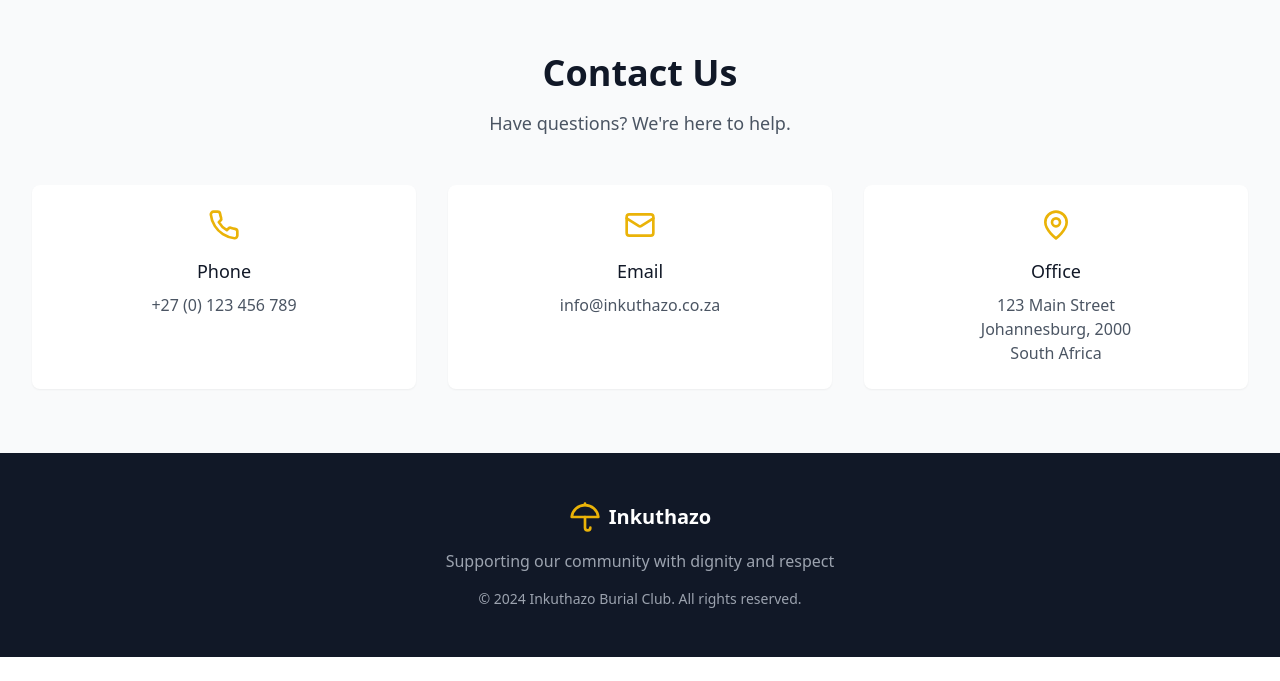
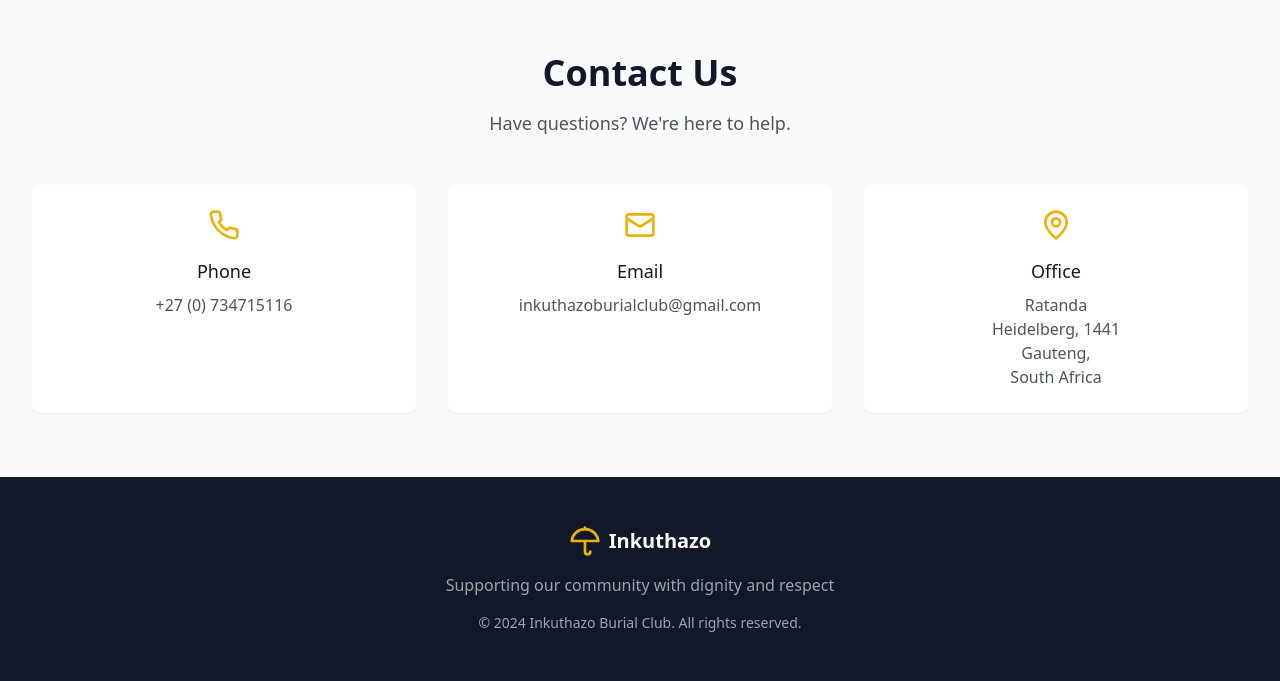
Before and after one commit to MokwatsiM/inkuthazo_website, a React (Create React App) app: page / in a window 1280 px wide. Shown: the part 2459-3140 px from the top of the page. Before the commit the page ends 3116 px from the top, so only its background shows below. Built offline with nearby package versions, Linux system fonts and the light colour scheme.

Commit message:
chore: update contact details

```diff
--- a/src/components/Contact.tsx
+++ b/src/components/Contact.tsx
@@ -18,21 +18,22 @@ export function Contact() {
           <div className="flex flex-col items-center p-6 bg-white rounded-lg shadow-sm">
             <Phone className="h-8 w-8 text-yellow-500" />
             <h3 className="mt-4 text-lg font-medium">Phone</h3>
-            <p className="mt-2 text-gray-600">+27 (0) 123 456 789</p>
+            <p className="mt-2 text-gray-600">+27 (0) 734715116</p>
           </div>
 
           <div className="flex flex-col items-center p-6 bg-white rounded-lg shadow-sm">
             <Mail className="h-8 w-8 text-yellow-500" />
             <h3 className="mt-4 text-lg font-medium">Email</h3>
-            <p className="mt-2 text-gray-600">info@inkuthazo.co.za</p>
+            <p className="mt-2 text-gray-600">inkuthazoburialclub@gmail.com</p>
           </div>
 
           <div className="flex flex-col items-center p-6 bg-white rounded-lg shadow-sm">
             <MapPin className="h-8 w-8 text-yellow-500" />
             <h3 className="mt-4 text-lg font-medium">Office</h3>
             <p className="mt-2 text-gray-600 text-center">
-              123 Main Street<br />
-              Johannesburg, 2000<br />
+              Ratanda<br />
+              Heidelberg, 1441<br />
+              Gauteng,<br/>
               South Africa
             </p>
           </div>
```
